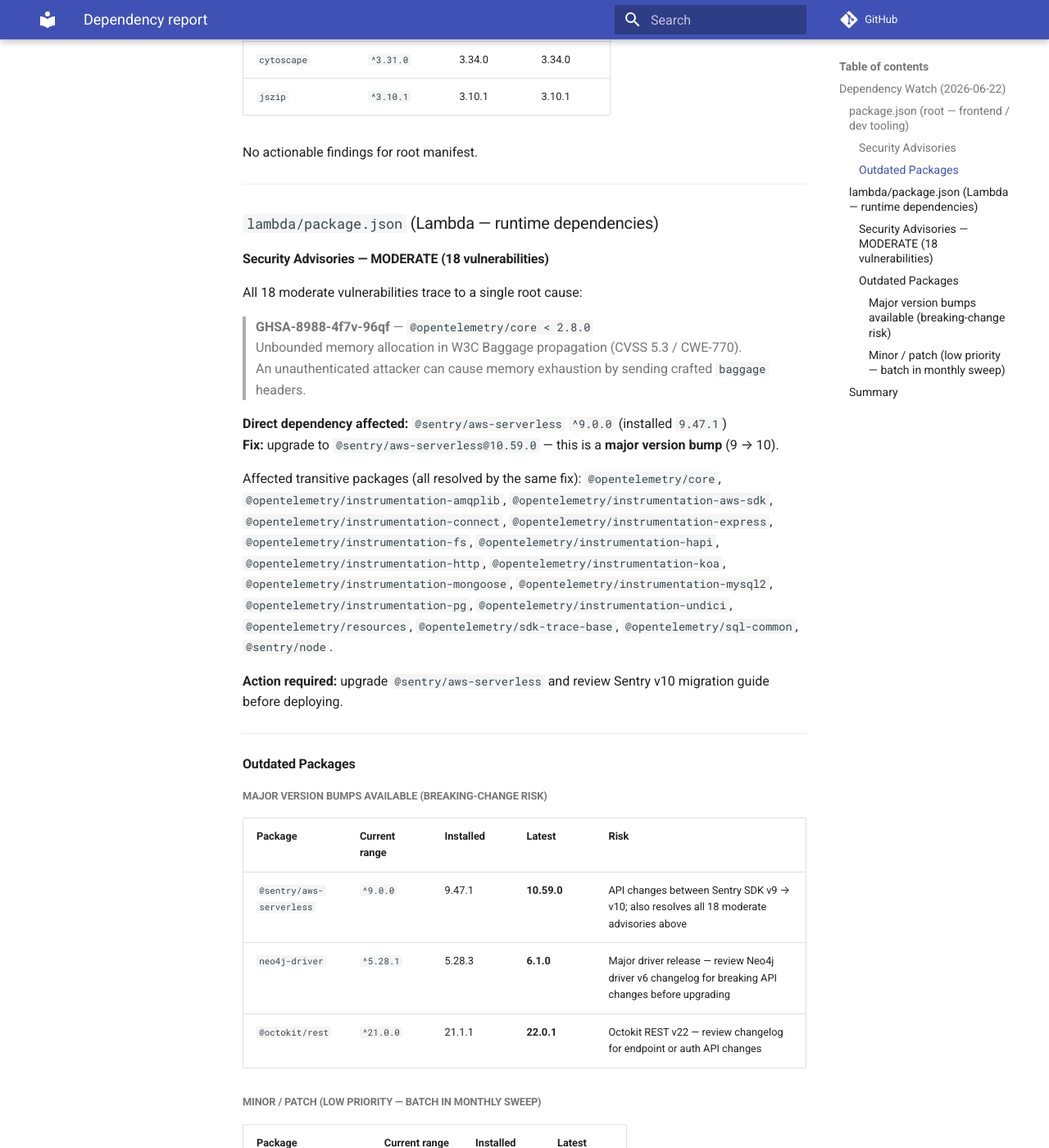
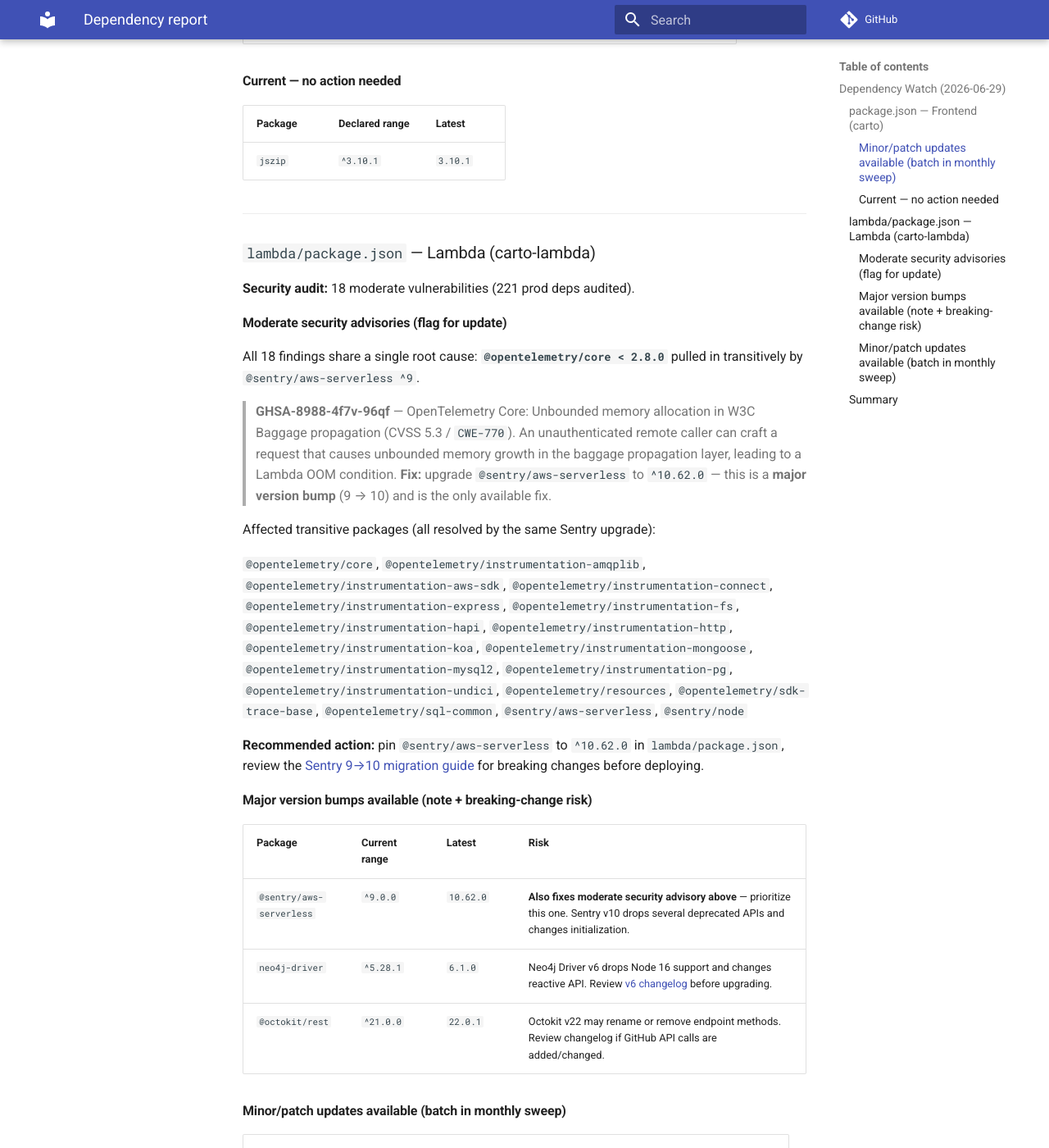
Before and after one commit to jaetill/carto, an MkDocs documentation site: the page built from docs/dependency-report.md, in a window 1280 px wide and 1400 px high, scrolled down 600 px. Shown: the whole window at 82% size. Built offline with MkDocs 1.6.1 and Material for MkDocs 9.7.7, drawn with Linux system fonts in a browser that asks for light colours; comment, search, counter and statistics services are not loaded; some of the changed text lies outside the part shown.

Commit message:
dep-watch: weekly report 2026-06-29

```diff
--- a/docs/dependency-report.md
+++ b/docs/dependency-report.md
@@ -1,77 +1,73 @@
-## Dependency Watch (2026-06-22)
+## Dependency Watch (2026-06-29)
+
+> Generated by dep-watcher. Manifests scanned: `package.json` (root/frontend), `lambda/package.json`.
 
 ---
 
-### `package.json` (root — frontend / dev tooling)
+### `package.json` — Frontend (carto)
 
-#### Security Advisories
-No vulnerabilities found (0 prod, 0 total).
+**Security audit:** 0 vulnerabilities (21 prod deps, 590 dev deps audited).
 
-#### Outdated Packages
-All prod dependencies resolve to their latest published versions within the declared semver ranges. No updates required.
+#### Minor/patch updates available (batch in monthly sweep)
 
-| Package | Current range | Installed | Latest |
+| Package | Declared range | Wanted/Latest | Notes |
 |---|---|---|---|
-| `@sentry/browser` | `^10.53.1` | 10.59.0 | 10.59.0 |
-| `cytoscape` | `^3.31.0` | 3.34.0 | 3.34.0 |
-| `jszip` | `^3.10.1` | 3.10.1 | 3.10.1 |
+| `@sentry/browser` | `^10.53.1` | `10.62.0` | Minor release; within semver range |
+| `cytoscape` | `^3.31.0` | `3.34.0` | Minor release; within semver range |
 
-No actionable findings for root manifest.
+#### Current — no action needed
+
+| Package | Declared range | Latest |
+|---|---|---|
+| `jszip` | `^3.10.1` | `3.10.1` |
 
 ---
 
-### `lambda/package.json` (Lambda — runtime dependencies)
+### `lambda/package.json` — Lambda (carto-lambda)
 
-#### Security Advisories — MODERATE (18 vulnerabilities)
+**Security audit:** 18 moderate vulnerabilities (221 prod deps audited).
 
-All 18 moderate vulnerabilities trace to a single root cause:
+#### Moderate security advisories (flag for update)
 
-> **GHSA-8988-4f7v-96qf** — `@opentelemetry/core < 2.8.0`
-> Unbounded memory allocation in W3C Baggage propagation (CVSS 5.3 / CWE-770).
-> An unauthenticated attacker can cause memory exhaustion by sending crafted `baggage` headers.
+All 18 findings share a single root cause: **`@opentelemetry/core < 2.8.0`** pulled in transitively by `@sentry/aws-serverless ^9`.
 
-**Direct dependency affected:** `@sentry/aws-serverless` `^9.0.0` (installed `9.47.1`)
-**Fix:** upgrade to `@sentry/aws-serverless@10.59.0` — this is a **major version bump** (9 → 10).
+> **GHSA-8988-4f7v-96qf** — OpenTelemetry Core: Unbounded memory allocation in W3C Baggage propagation (CVSS 5.3 / `CWE-770`).
+> An unauthenticated remote caller can craft a request that causes unbounded memory growth in the baggage propagation layer, leading to a Lambda OOM condition.
+> **Fix:** upgrade `@sentry/aws-serverless` to `^10.62.0` — this is a **major version bump** (9 → 10) and is the only available fix.
 
-Affected transitive packages (all resolved by the same fix):
-`@opentelemetry/core`, `@opentelemetry/instrumentation-amqplib`,
-`@opentelemetry/instrumentation-aws-sdk`, `@opentelemetry/instrumentation-connect`,
-`@opentelemetry/instrumentation-express`, `@opentelemetry/instrumentation-fs`,
-`@opentelemetry/instrumentation-hapi`, `@opentelemetry/instrumentation-http`,
-`@opentelemetry/instrumentation-koa`, `@opentelemetry/instrumentation-mongoose`,
-`@opentelemetry/instrumentation-mysql2`, `@opentelemetry/instrumentation-pg`,
-`@opentelemetry/instrumentation-undici`, `@opentelemetry/resources`,
-`@opentelemetry/sdk-trace-base`, `@opentelemetry/sql-common`, `@sentry/node`.
+Affected transitive packages (all resolved by the same Sentry upgrade):
 
-**Action required:** upgrade `@sentry/aws-serverless` and review Sentry v10 migration guide before deploying.
+`@opentelemetry/core`, `@opentelemetry/instrumentation-amqplib`, `@opentelemetry/instrumentation-aws-sdk`,
+`@opentelemetry/instrumentation-connect`, `@opentelemetry/instrumentation-express`,
+`@opentelemetry/instrumentation-fs`, `@opentelemetry/instrumentation-hapi`,
+`@opentelemetry/instrumentation-http`, `@opentelemetry/instrumentation-koa`,
+`@opentelemetry/instrumentation-mongoose`, `@opentelemetry/instrumentation-mysql2`,
+`@opentelemetry/instrumentation-pg`, `@opentelemetry/instrumentation-undici`,
+`@opentelemetry/resources`, `@opentelemetry/sdk-trace-base`, `@opentelemetry/sql-common`,
+`@sentry/aws-serverless`, `@sentry/node`
 
----
+**Recommended action:** pin `@sentry/aws-serverless` to `^10.62.0` in `lambda/package.json`, review the [Sentry 9→10 migration guide](https://docs.sentry.io/platforms/javascript/migration/v9-to-v10/) for breaking changes before deploying.
 
-#### Outdated Packages
+#### Major version bumps available (note + breaking-change risk)
 
-##### Major version bumps available (breaking-change risk)
+| Package | Current range | Latest | Risk |
+|---|---|---|---|
+| `@sentry/aws-serverless` | `^9.0.0` | `10.62.0` | **Also fixes moderate security advisory above** — prioritize this one. Sentry v10 drops several deprecated APIs and changes initialization. |
+| `neo4j-driver` | `^5.28.1` | `6.1.0` | Neo4j Driver v6 drops Node 16 support and changes reactive API. Review [v6 changelog](https://github.com/neo4j/neo4j-javascript-driver/releases) before upgrading. |
+| `@octokit/rest` | `^21.0.0` | `22.0.1` | Octokit v22 may rename or remove endpoint methods. Review changelog if GitHub API calls are added/changed. |
 
-| Package | Current range | Installed | Latest | Risk |
-|---|---|---|---|---|
-| `@sentry/aws-serverless` | `^9.0.0` | 9.47.1 | **10.59.0** | API changes between Sentry SDK v9 → v10; also resolves all 18 moderate advisories above |
-| `neo4j-driver` | `^5.28.1` | 5.28.3 | **6.1.0** | Major driver release — review Neo4j driver v6 changelog for breaking API changes before upgrading |
-| `@octokit/rest` | `^21.0.0` | 21.1.1 | **22.0.1** | Octokit REST v22 — review changelog for endpoint or auth API changes |
+#### Minor/patch updates available (batch in monthly sweep)
 
-##### Minor / patch (low priority — batch in monthly sweep)
-
-| Package | Current range | Installed | Latest |
+| Package | Declared range | Wanted/Latest | Notes |
 |---|---|---|---|
-| `@aws-sdk/client-s3` | `^3.750.0` | 3.1073.0 | 3.1073.0 |
-
-`@aws-sdk/client-s3` is current within its major range; no action needed.
+| `@aws-sdk/client-s3` | `^3.750.0` | `3.1075.0` | Patch/minor releases; within semver range |
 
 ---
 
 ### Summary
 
-| Manifest | Critical | High | Moderate | Major bumps | Minor/patch |
-|---|---|---|---|---|---|
-| `package.json` (root) | 0 | 0 | 0 | 0 | 0 |
-| `lambda/package.json` | 0 | 0 | 18 | 3 | 0 |
-
-**Recommended immediate action:** upgrade `@sentry/aws-serverless` from `^9.0.0` → `^10.59.0` in `lambda/package.json` — this single change resolves all 18 moderate advisories and closes the major version gap for Sentry. Review the Sentry v10 and Neo4j driver v6 migration guides before scheduling those upgrades.
+| Priority | Action |
+|---|---|
+| **Moderate (security)** | Upgrade `lambda/` `@sentry/aws-serverless` `^9` → `^10.62.0` to remediate GHSA-8988-4f7v-96qf (18 transitive findings). Requires Sentry v10 migration review. |
+| **Major bump** | `neo4j-driver` 5 → 6 and `@octokit/rest` 21 → 22 when adjacent changes land; review changelogs first. |
+| **Monthly batch** | `@sentry/browser`, `cytoscape`, `@aws-sdk/client-s3` minor/patch bumps. |
```
